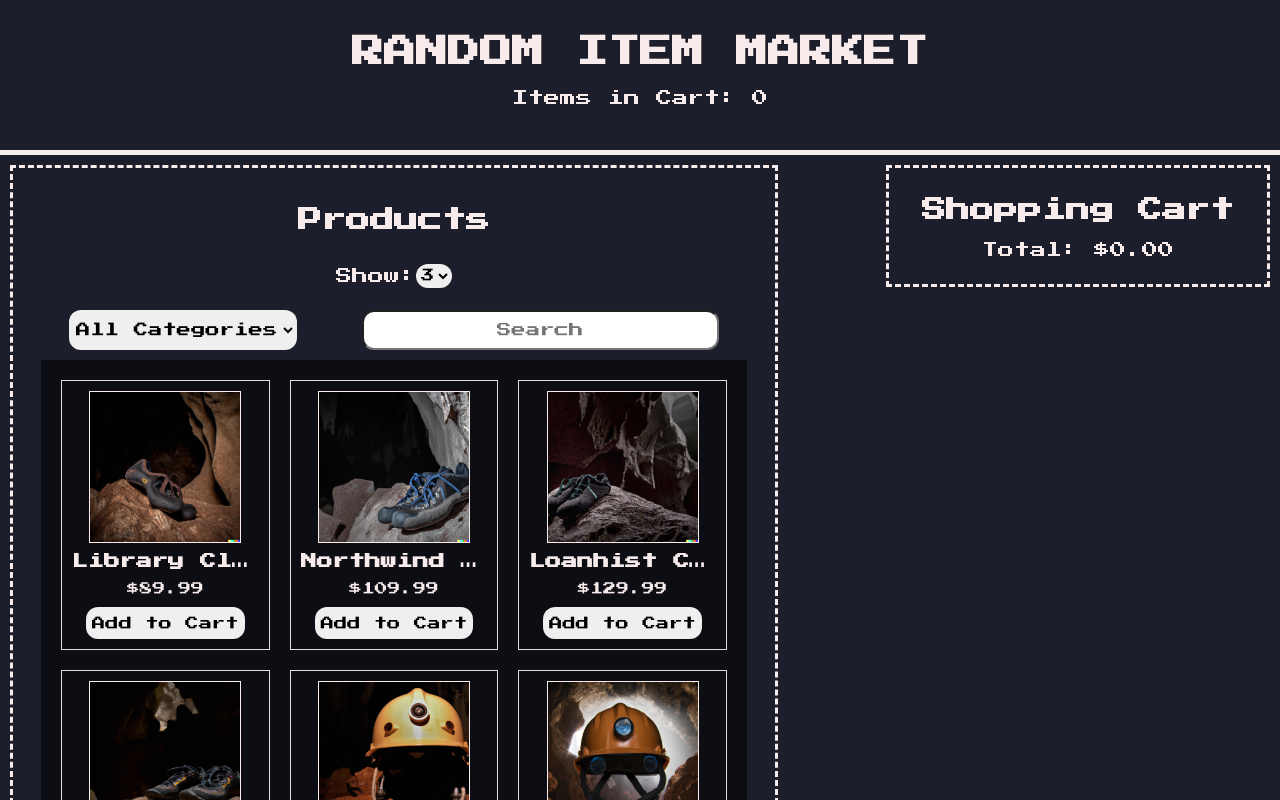
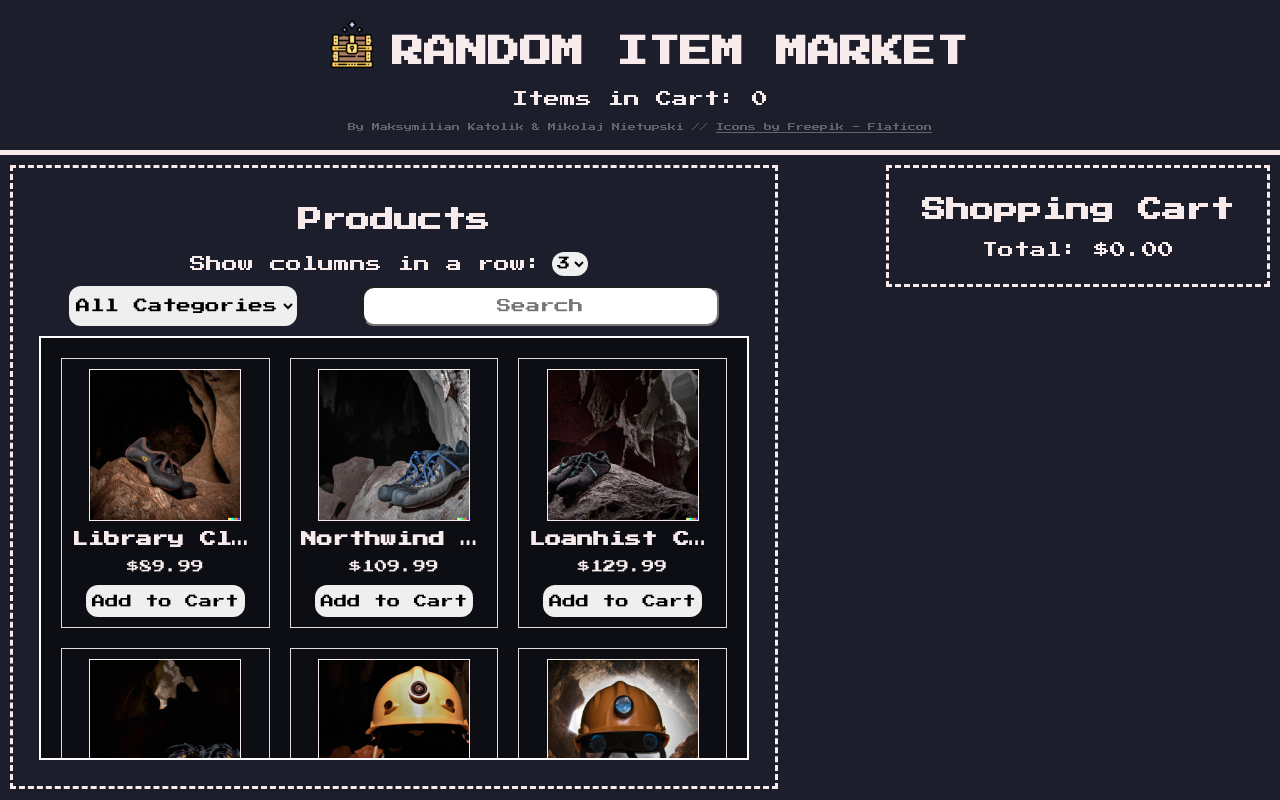
Before and after one commit to Maksymilian-Katolik/simple-online-shop, a React (Create React App) app: page / in a window 1280 px wide. Shown: the top 800 px of the page. Built offline with nearby package versions, Linux system fonts and the light colour scheme; a web font is replaced by a local one.

Commit message:
Small fixes in appearance

```diff
--- a/public/index.html
+++ b/public/index.html
@@ -2,7 +2,8 @@
 <html lang="en">
   <head>
     <meta charset="utf-8" />
-    <link rel="icon" href="%PUBLIC_URL%/favicon.ico" />
+    <!-- <link rel="icon" href="%PUBLIC_URL%/favicon.ico" /> -->
+    <link rel="icon" href="%PUBLIC_URL%/treasure-chest.png" />
     <meta name="viewport" content="width=device-width, initial-scale=1" />
     <meta name="theme-color" content="#000000" />
     <meta
@@ -24,7 +25,7 @@
       work correctly both with client-side routing and a non-root public URL.
       Learn how to configure a non-root public URL by running `npm run build`.
     -->
-    <title>React App</title>
+    <title>RANDOM ITEM MARKET</title>
 
     <link rel="preconnect" href="https://fonts.googleapis.com" />
     <link rel="preconnect" href="https://fonts.gstatic.com" crossorigin />
--- a/src/components/App.css
+++ b/src/components/App.css
@@ -63,20 +63,42 @@ link:hover {
 
 /* MAIN AREAS OF THE PAGE */
 
+
 header {
     background-color: #1D1E2C;
     padding: 15px;
     border-bottom: 5px solid #F7EBEC;
-    min-height: 15vh;
+    height: 15vh;
     color: #F7EBEC;
     font-family: 'Press Start 2P', 'Courier New',  monospace;
+}
+
+.header-wrap {
+    height: 7.5vh;
+    display: flex;
+    justify-content: center;
+    align-items: baseline;
+}
+
+.header-wrap img {
+    height: 80%;
+    margin: 0 1rem;
+}
+
+.vsmall {
+    font-size: 0.5rem;
+    color: #f7ebec56;
+}
+
+.vsmall a {
+    color: inherit;
 }
 
 .content {
     display: flex;
     justify-content: space-between;
     align-items: flex-start;
-    min-height: 100vh;
+    min-height: 82vh;
     background-color: #1D1E2C;
     color: #F7EBEC;
     font-family: 'Press Start 2P', 'Courier New',  monospace;;
@@ -96,6 +118,23 @@ header {
 }
 
 /* SUB-AREAS OF CONTENT: LEFT */
+
+.whole-product-list {
+    height: 78vh;
+}
+
+.show-settings {
+    height: 3vh;
+}
+
+/* .filter-settings {
+    height: 20vh;
+} */
+
+.product-list {
+    height: 50vh;
+    border: 2px solid white;
+}
 
 /* SUB-AREAS OF CONTENT: RIGHT */
 
@@ -135,6 +174,7 @@ header {
 
 .show-settings select {
     height: 1.5rem;
+    margin: 0 10px;
     /* display: inline-block; */
 }
 
--- a/src/components/Header.js
+++ b/src/components/Header.js
@@ -3,8 +3,17 @@ import React from "react";
 const Header = ({ cartCount }) => {
   return (
     <header>
-      <h1>RANDOM ITEM MARKET</h1>
+      <div class="header-wrap">
+        <img src="treasure-chest.png" alt="shop icon" />
+        <h1>RANDOM ITEM MARKET</h1>
+      </div>
       <p>Items in Cart: {cartCount}</p>
+      <p class="vsmall">
+        By Maksymilian Katolik & Mikolaj Nietupski {"// "}
+        <a href="https://www.flaticon.com/free-icons/loot" title="loot icons">
+          Icons by Freepik - Flaticon
+        </a>
+      </p>
     </header>
   );
 };
--- a/src/components/ProductList.js
+++ b/src/components/ProductList.js
@@ -45,7 +45,7 @@ const ProductList = ({ products, addToCart }) => {
     <div className="whole-product-list">
       <h2>Products</h2>
       <div className="show-settings">
-        <p>Show: </p>
+        <p>Show columns in a row: </p>
         <select onChange={(e) => setProductsInARow(parseInt(e.target.value))}>
           {showProdOptions.map((el) => (
             <option
@@ -57,6 +57,7 @@ const ProductList = ({ products, addToCart }) => {
             </option>
           ))}
         </select>
+        {/* <p>columns per row</p> */}
       </div>
       <div className="filter-settings">
         <div className="filter-by-category">
--- a/src/components/products.json
+++ b/src/components/products.json
@@ -78,5 +78,13 @@
     "image": "/liny2.png",
     "description": "Alabama Rope Set - high-quality set of speleological ropes created for demanding explorers. Excellent operational properties and durability. Length of each rope: 40 m. Rope diameter: 10 mm.",
     "category": "Ropes"
+  },
+  {
+    "id": 11,
+    "name": "Tresure bag",
+    "price": 2000,
+    "image": "/treasure.png",
+    "description": "Something special for you ;P",
+    "category": "Miscellaneous"
   }
 ]
```
Also changed, not shown: public/treasure-chest.png (added), public/treasure.png (added).
